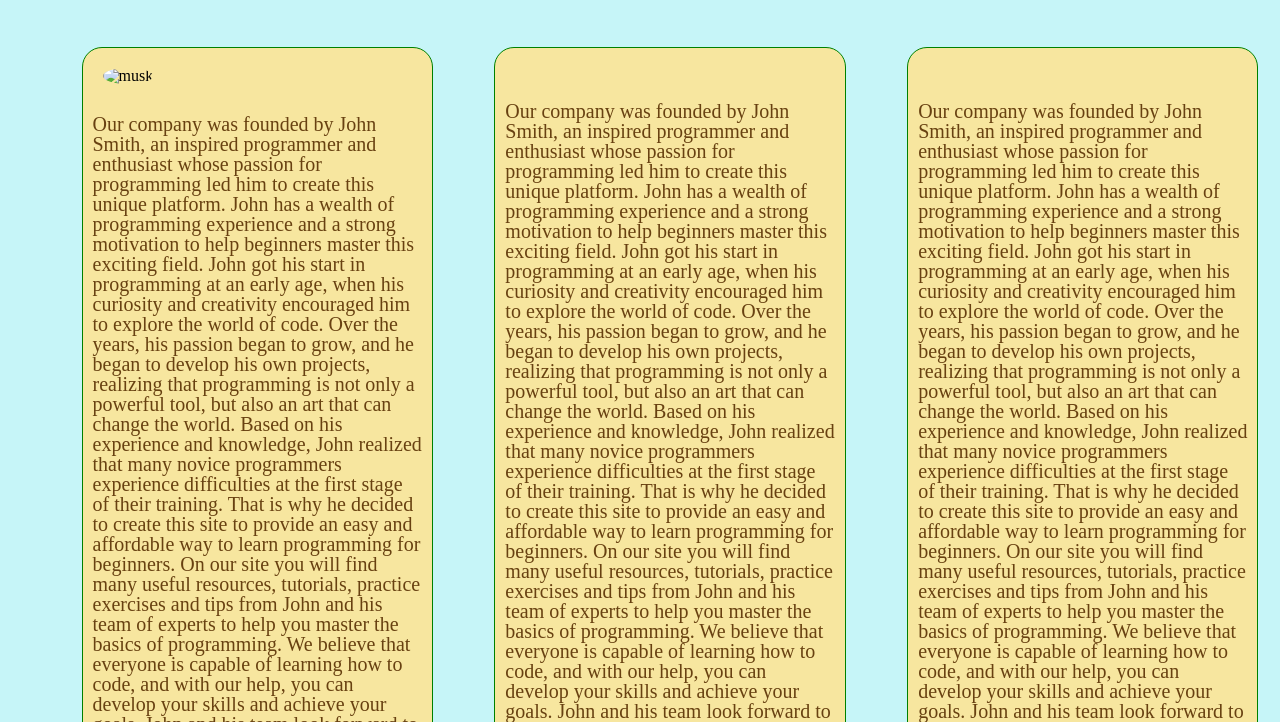
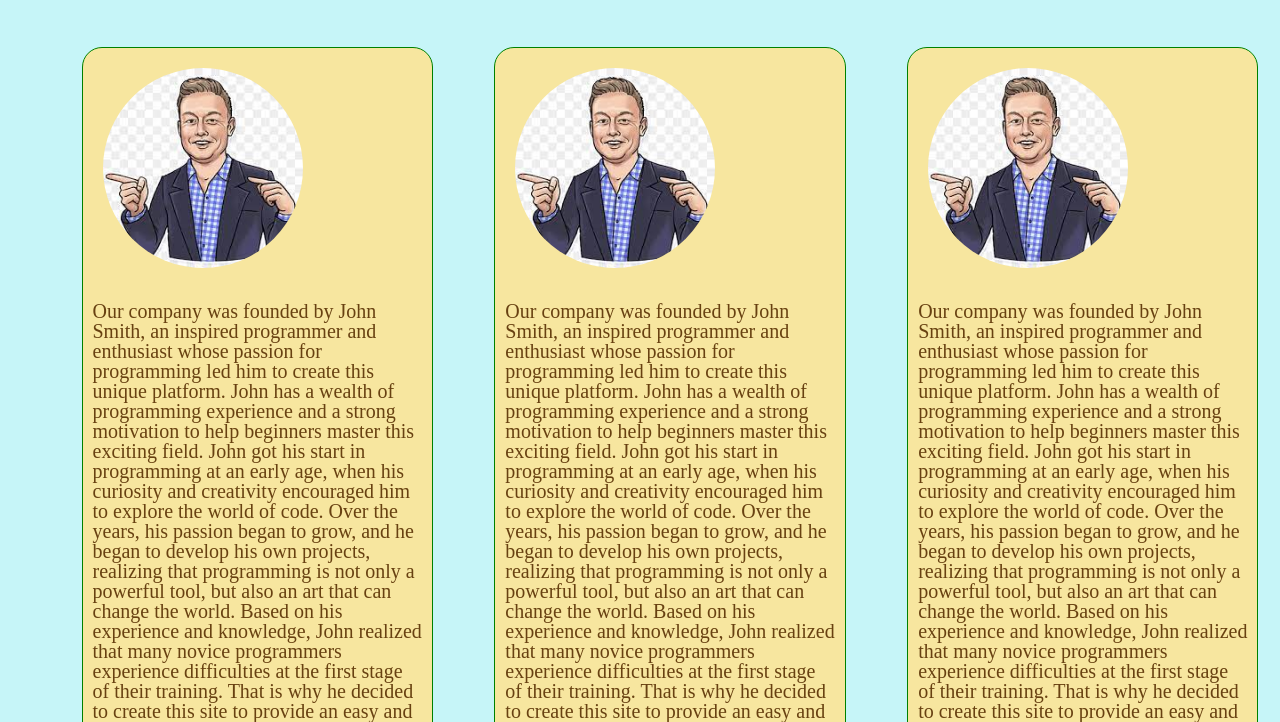
Before and after one commit to zamanovilgar/minimalizm, a plain HTML site: page about us.html in a window 1280 px wide. Shown: the part 78-800 px from the top of the page. Drawn offline with Linux system fonts and the light colour scheme; the site is published under a folder, as on GitHub Pages, so addresses that start at the root find nothing.

Commit message:
29.05.2023

```diff
--- a/about us.html
+++ b/about us.html
@@ -23,7 +23,7 @@
     </header>
     <main class="main-about">
       <div class="about-cont">
-        <img src="/image/Без названия.jpeg" alt="musk" />
+        <img src="image/Без названия.jpeg" alt="musk" />
         <p>
           Our company was founded by John Smith, an inspired programmer and
           enthusiast whose passion for programming led him to create this unique
@@ -49,7 +49,7 @@
         </p>
       </div>
       <div class="about-cont">
-        <img src="/image/Без названия.jpeg" alt="" />
+        <img src="image/Без названия.jpeg" alt="" />
         <p>
           Our company was founded by John Smith, an inspired programmer and
           enthusiast whose passion for programming led him to create this unique
@@ -75,7 +75,7 @@
         </p>
       </div>
       <div class="about-cont">
-        <img src="/image/Без названия.jpeg" alt="" />
+        <img src="image/Без названия.jpeg" alt="" />
         <p>
           Our company was founded by John Smith, an inspired programmer and
           enthusiast whose passion for programming led him to create this unique
--- a/style.css
+++ b/style.css
@@ -166,7 +166,7 @@ footer p {
 }
 .box-blog {
   padding-top: 20px;
-  background: rgb(198, 245, 248) url("/image/8-removebg-preview.png") repeat-y
+  background: rgb(198, 245, 248) url("image/8-removebg-preview.png") repeat-y
     90%;
 }
 button:hover {
```
